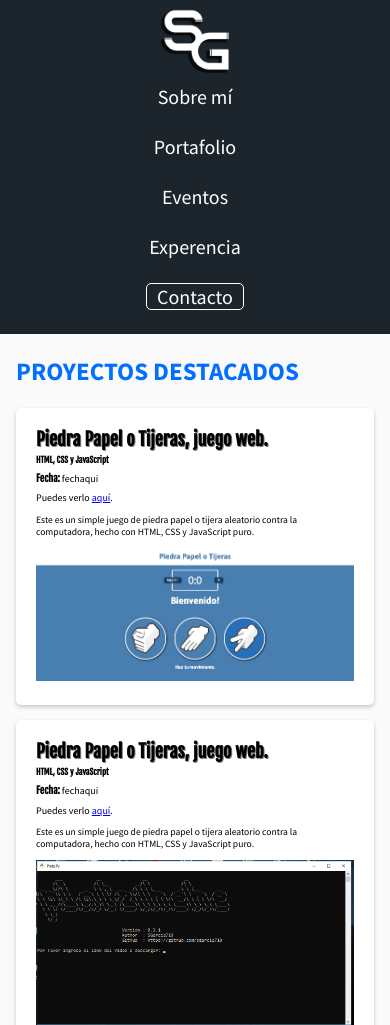
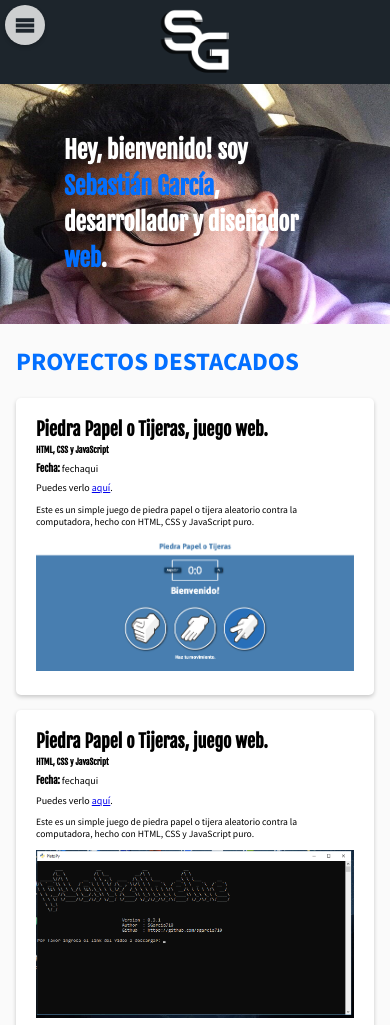
Before and after one commit to SGarcia710/one-page-portfolio-template, a plain HTML site: page index.html in a window 390 px wide. Shown: the top 1025 px of the page. Drawn offline with Linux system fonts and the light colour scheme.

Commit message:
Responsive: all sections done. Burger menu added.

```diff
--- a/index.html
+++ b/index.html
@@ -21,6 +21,7 @@
     <meta name="viewport" content="width=device-width, initial-scale=1">
   </head>
   <body>
+    <i class="icon-menu burger-button" id="burger-menu"></i>
     <header class="header">
       <div class="wrapper">
         <figure class="logo"><img src="./images/logosgv1.png" width="80" height="80" alt="Logo Sebastian Garcia"></figure>
@@ -35,12 +36,12 @@
         </nav>
       </div>
     </header>
-    <!-- <section id="aboutme" class="aboutme">
+    <section id="aboutme" class="aboutme">
       <div class="wrapper">
         <h1>Hey, bienvenido! soy <strong>Sebastián García</strong>, <br> desarrollador y diseñador <strong>web</strong>.</h1>
         <img class="aboutme-image" width="275" height="330" src="./images/sebastian.png" alt="Sebastián">
       </div>
-    </section> -->
+    </section>
     <section id="portfolio" class="portfolio">
       <div class="wrapper">
         <h2>Proyectos destacados</h2>
@@ -129,5 +130,17 @@
         <div><p>Made with ❤️ by <a href="">Sebastian Garcia</a>.</p></div>
       </div>
     </footer>
+    <script>
+    const menu = document.querySelector('.menu');
+    const burgerButton = document.querySelector('#burger-menu');
+    burgerButton.addEventListener('click', hideShow);
+    function hideShow(){
+      if (menu.classList.contains('is-active')){
+      menu.classList.remove('is-active');
+      }else{
+      menu.classList.add('is-active');
+      }
+    }
+    </script>
   </body>
 </html>
--- a/style.css
+++ b/style.css
@@ -23,6 +23,36 @@ grisc claro: #626262
 gris claro claro: #fafafa
 background gris: #1b2127
 celeste: #026fff*/
+
+@font-face {
+  font-family: 'icomoon';
+  src:  url('fonts/icomoon.eot?htpiok');
+  src:  url('fonts/icomoon.eot?htpiok#iefix') format('embedded-opentype'),
+    url('fonts/icomoon.ttf?htpiok') format('truetype'),
+    url('fonts/icomoon.woff?htpiok') format('woff'),
+    url('fonts/icomoon.svg?htpiok#icomoon') format('svg');
+  font-weight: normal;
+  font-style: normal;
+}
+
+[class^="icon-"], [class*=" icon-"] {
+  /* use !important to prevent issues with browser extensions that change fonts */
+  font-family: 'icomoon' !important;
+  speak: none;
+  font-style: normal;
+  font-weight: normal;
+  font-variant: normal;
+  text-transform: none;
+  line-height: 1;
+
+  /* Better Font Rendering =========== */
+  -webkit-font-smoothing: antialiased;
+  -moz-osx-font-smoothing: grayscale;
+}
+
+.icon-menu:before {
+  content: "\e900";
+}
 
 body {
   font-family: 'Source Sans Pro', sans-serif;
@@ -109,7 +139,7 @@ h2 {
 }
 
 .project-tittle {
-  text-shadow: 1px 1px gray;
+  /* text-shadow: 1px 1px gray; */
   font-size: 30px;
   margin-top: 0;
   margin-bottom: 10px;
@@ -375,6 +405,23 @@ figure {
   box-shadow: inherit;
 }
 
+.burger-button {
+  width: 40px;
+  height: 40px;
+  border-radius: 50%;
+  background-color: rgba(250, 250, 250, .8);
+  display: none;
+  line-height: 40px;
+  text-align: center;
+  position: fixed;
+  z-index: 4;
+  left: 5px;
+  top: 5px;
+  color: #1d252c;
+  box-shadow:0px 2px 4px rgba(0,0,0,0.2);
+  font-size: 21px;
+}
+
 /* segunda forma de insertar un media query
 haciendo la condicion sobre la misma hoja de estilos.
 Opinion, siento que es un poco desordenado. */
@@ -386,9 +433,51 @@ Opinion, siento que es un poco desordenado. */
   .wrapper {
     padding: 0 1em;
   }
+  .aboutme{
+    height: auto;
+    position: relative;
+    overflow: hidden;
+  }
+  .aboutme-image{
+    position: absolute;
+    z-index: 1;
+    left: 0;
+    right: 0;
+    top: 0;
+    bottom: 0;
+    width: 100%;
+
+  }
+  h1{
+    font-size: 2em;
+    z-index: 2;
+    padding: 2em;
+  }
 }
 
 @media screen and (max-width: 767px) {
+  .burger-button{
+    display: block;
+  }
+  .menu{
+    position: fixed;
+    z-index: 3;
+    top: 0;
+    left: -100vw;
+    width: 100vw;
+    height: 100vh;
+    /* bottom: 0; */
+    background: rgba(27, 36, 44, .9);
+    display: flex;
+    align-items: center;
+    justify-content: center;
+    transition: .3s;
+
+  }
+  .menu.is-active{
+    left: 0;
+  }
+
   .header{
     display: block;
     height: auto;
@@ -399,6 +488,11 @@ Opinion, siento que es un poco desordenado. */
   .header ol li {
     height: 50px;
     text-align: center;
+  }
+  .header a{
+    height: 40px;
+    font-size: 2em;
+    /* margin: 0 2em; */
   }
   .menu {
     justify-content: center;
@@ -478,8 +572,19 @@ Opinion, siento que es un poco desordenado. */
     border: 1px solid transparent;
     /* padding: 1px; */
   }
+  h1{
+    font-size: 1.5em;
+  }
 }
 
 @media screen and (max-width: 320px) {
-
+  h1 {
+    font-size: 1.1em;
+    /* background: rgba(0,0,0,0.5); */
+    /* padding: 1em .5em; */
+    padding: 0;
+  }
+  .aboutme{
+    padding: 2em 1em;
+  }
 }
```
Also changed, not shown: fonts/icomoon.ttf (added), fonts/icomoon.woff (added), 3 other files.
